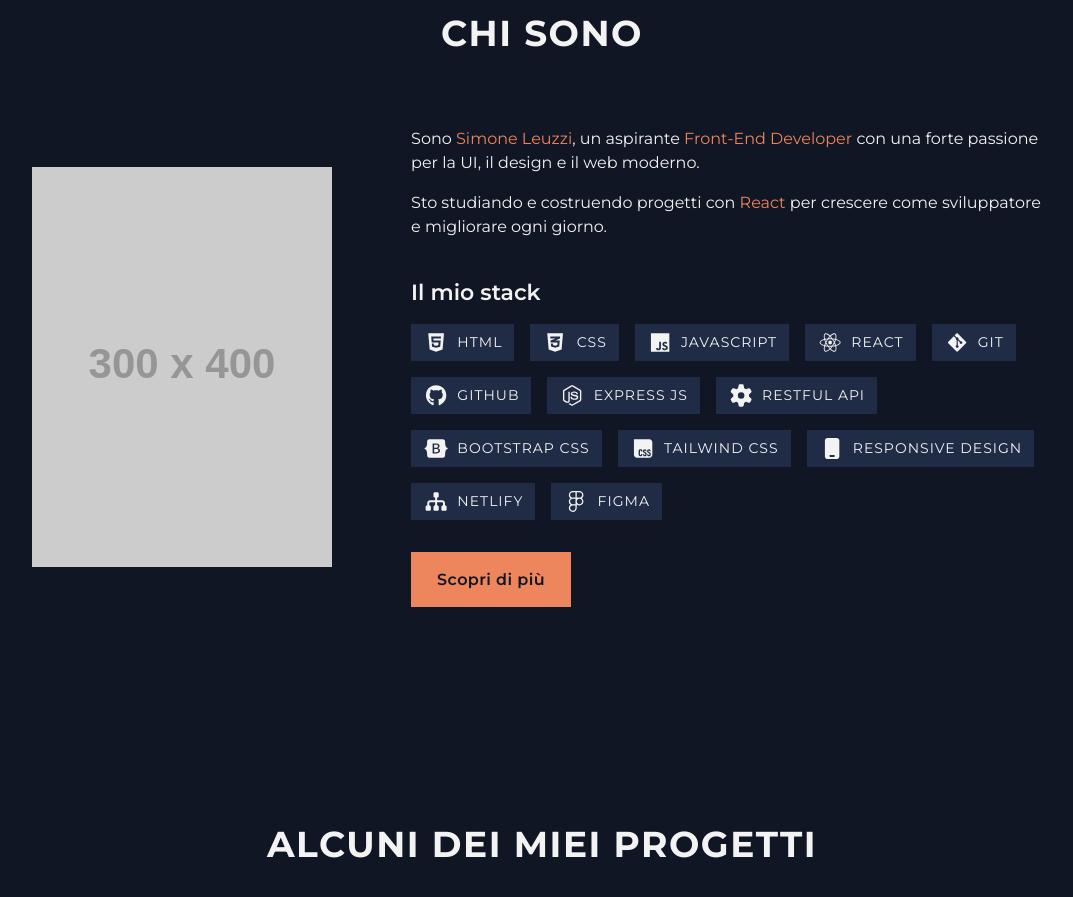
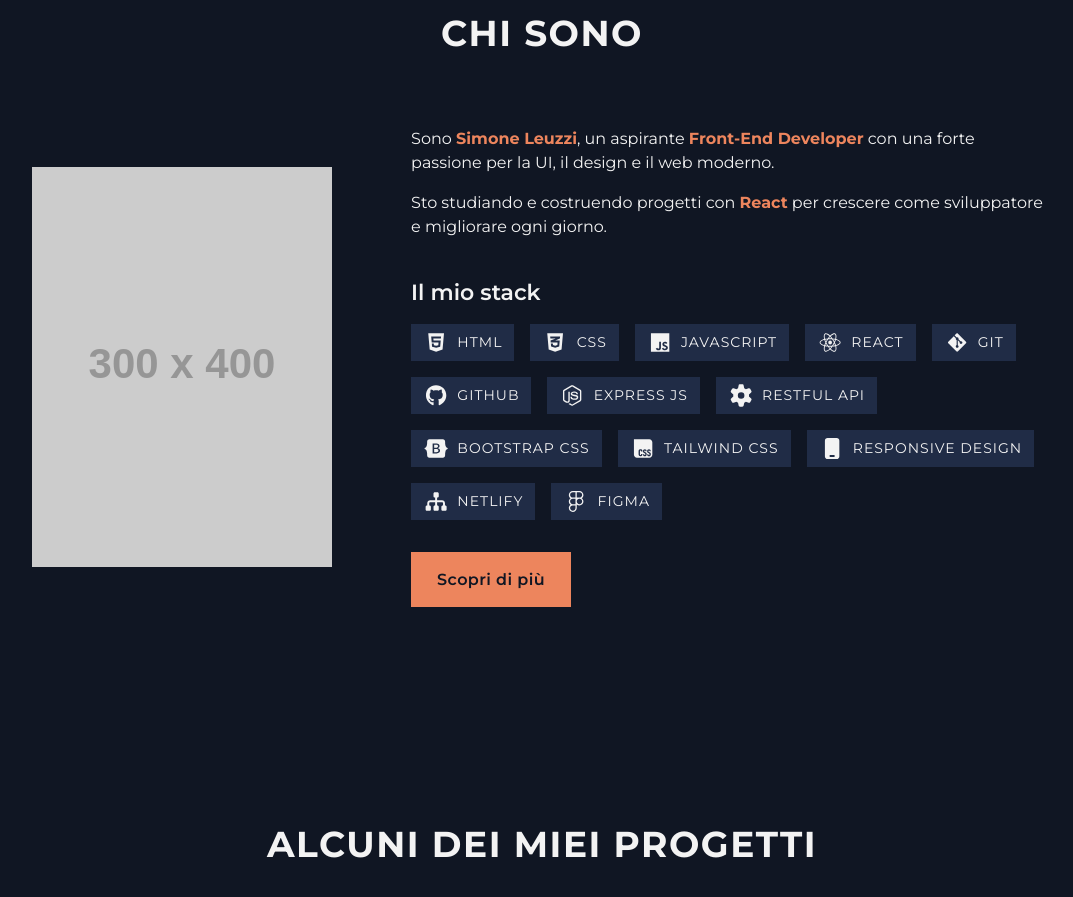
Before and after one commit to SimoL-003/my-portfolio, a React (Vite) app: page / in a window 1280 px wide. Shown: the part 900-1797 px from the top of the page, without its empty margins (98-1171 px from the left). Built offline with nearby package versions, Linux system fonts and the light colour scheme.

Commit message:
style: minor changes in text style

```diff
--- a/src/components/organisms/HomeAbout.jsx
+++ b/src/components/organisms/HomeAbout.jsx
@@ -16,17 +16,21 @@ export default function HomeAbout() {
           {/* Text container */}
           <div className="text-center lg:text-left lg:w-2/3 lg:p-6 lg:pl-8 max-w-prose">
             <p className="mb-4">
-              Sono <span className="text-accent-primary">Simone Leuzzi</span>,
-              un aspirante{" "}
-              <span className="text-accent-primary">Front-End Developer</span>{" "}
+              Sono{" "}
+              <strong className="text-accent-primary">Simone Leuzzi</strong>, un
+              aspirante{" "}
+              <strong className="text-accent-primary">
+                Front-End Developer
+              </strong>{" "}
               con una forte passione per la UI, il design e il web moderno.
             </p>
             <p>
               Sto studiando e costruendo progetti con{" "}
-              <span className="text-accent-primary">React</span> per crescere
-              come sviluppatore e migliorare ogni giorno.
+              <strong className="text-accent-primary">React</strong> per
+              crescere come sviluppatore e migliorare ogni giorno.
             </p>
 
+            {/* Stack section */}
             <h3 className="mt-10 mb-4"> Il mio stack </h3>
             <div className="flex flex-wrap gap-4 justify-center lg:justify-start">
               {stack.map(({ icon, title }, index) => (
@@ -34,7 +38,7 @@ export default function HomeAbout() {
                   key={index}
                   className="label flex items-center gap-2 h-8.5 lg:h-9.25"
                 >
-                  {icon && <FontAwesomeIcon icon={icon} size="xl" />}
+                  <FontAwesomeIcon icon={icon} size="xl" />
                   <span>{title}</span>
                 </div>
               ))}
--- a/src/pages/About.jsx
+++ b/src/pages/About.jsx
@@ -16,8 +16,11 @@ export default function About() {
             un aspirante{" "}
             <strong className="text-accent-primary">Front-End Developer</strong>{" "}
             con una forte attenzione alla user experience e al design. Mi piace
-            costruire interfacce semplici, pulite e intuitive, unendo logica e
-            creatività.
+            costruire{" "}
+            <span className="text-accent-primary">
+              interfacce semplici, pulite e intuitive
+            </span>
+            , unendo logica e creatività.
           </p>
         </div>
       </section>
```
